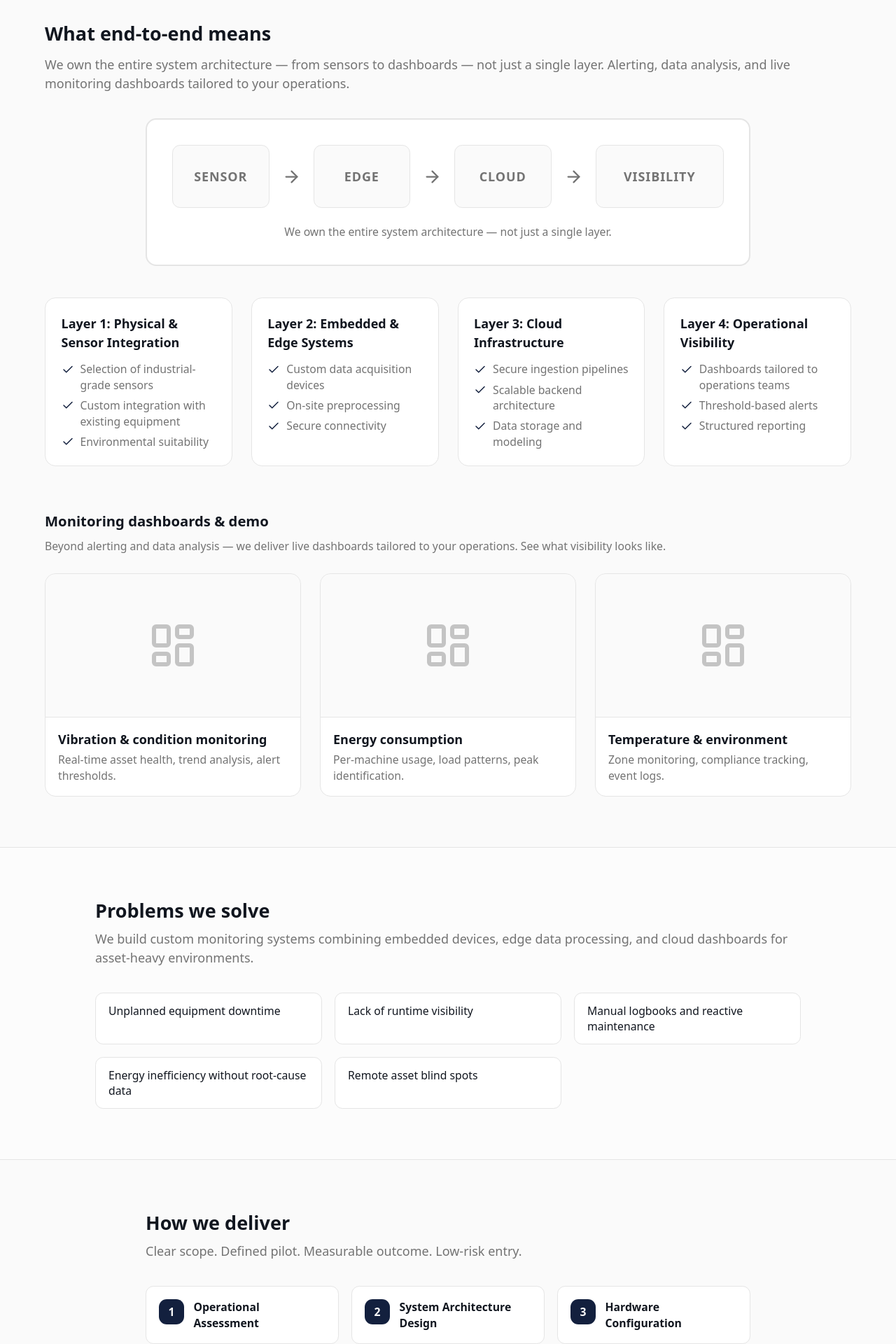
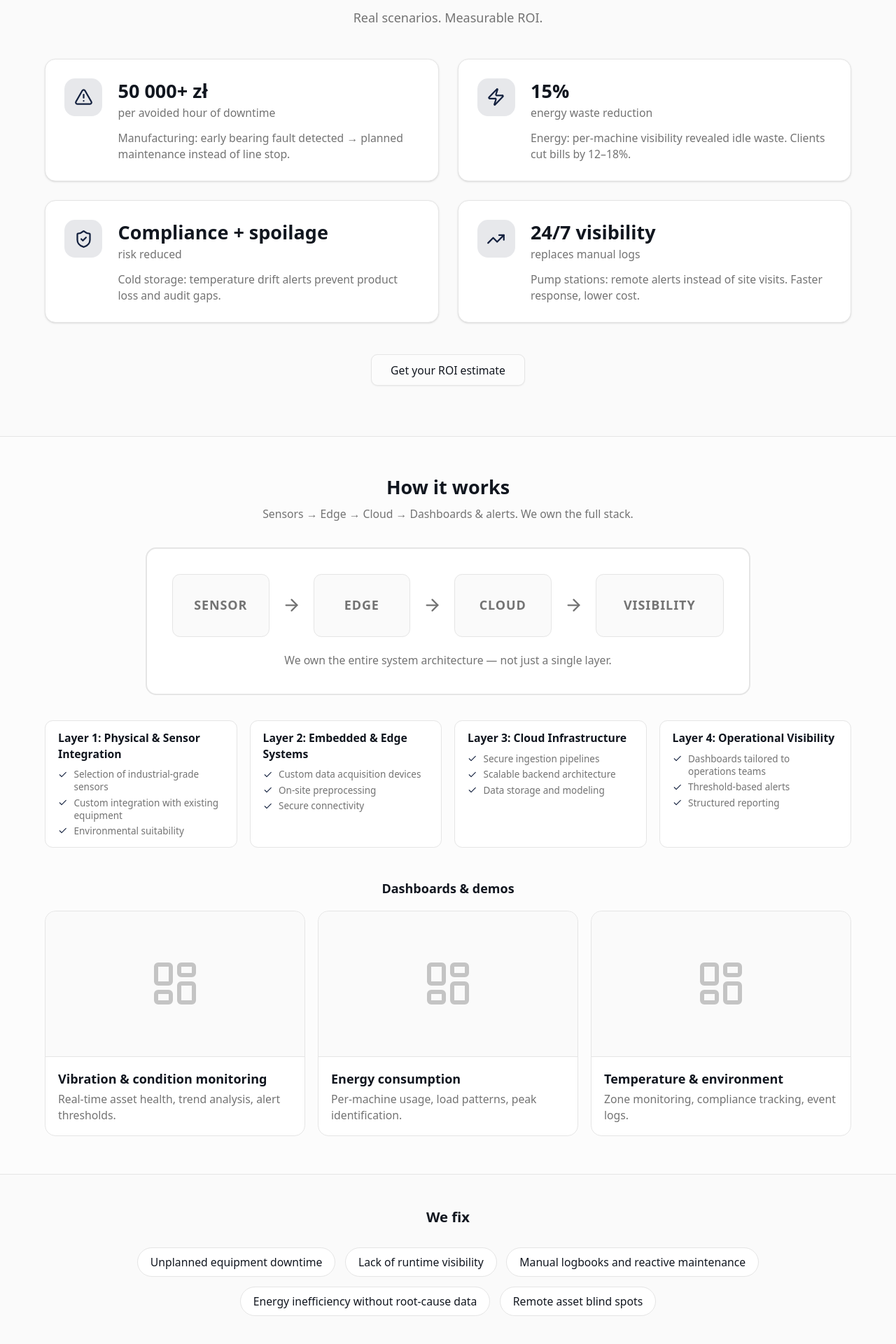
Before and after one commit to mateuszglowa/swa-iot-web, a Next.js app: page / in a window 1280 px wide. Shown: the part 800-2720 px from the top of the page at 70% size. Built offline with nearby package versions, Linux system fonts and the light colour scheme.

Commit message:
fixed the UI to be more easy to read

```diff
--- a/src/app/page.tsx
+++ b/src/app/page.tsx
@@ -8,6 +8,10 @@ import {
   User,
   Phone,
   LayoutDashboard,
+  TrendingUp,
+  Zap,
+  ShieldCheck,
+  AlertTriangle,
 } from "lucide-react";
 
 function HeroVisual() {
@@ -96,6 +100,37 @@ function EndToEndDiagram() {
     </div>
   );
 }
+
+const ROI_SCENARIOS = [
+  {
+    id: "downtime",
+    icon: AlertTriangle,
+    amount: "50 000+ zł",
+    unit: "per avoided hour of downtime",
+    scenario: "Manufacturing: early bearing fault detected → planned maintenance instead of line stop.",
+  },
+  {
+    id: "energy",
+    icon: Zap,
+    amount: "15%",
+    unit: "energy waste reduction",
+    scenario: "Energy: per-machine visibility revealed idle waste. Clients cut bills by 12–18%.",
+  },
+  {
+    id: "spoilage",
+    icon: ShieldCheck,
+    amount: "Compliance + spoilage",
+    unit: "risk reduced",
+    scenario: "Cold storage: temperature drift alerts prevent product loss and audit gaps.",
+  },
+  {
+    id: "remote",
+    icon: TrendingUp,
+    amount: "24/7 visibility",
+    unit: "replaces manual logs",
+    scenario: "Pump stations: remote alerts instead of site visits. Faster response, lower cost.",
+  },
+] as const;
 
 const E2E_LAYERS = [
   {
@@ -277,19 +312,14 @@ export default function Home() {
         <div className="mx-auto max-w-2xl text-center">
           <HeroVisual />
           <span className="mt-6 inline-block rounded-full border border-navy/20 bg-navy/5 px-4 py-1.5 text-xs font-medium uppercase tracking-wider text-navy dark:border-white/30 dark:bg-white/15 dark:text-white">
-            30-day pilot
+            30-day pilot · Low risk
           </span>
           <h1 className="mt-6 text-3xl font-bold tracking-tight text-foreground sm:text-4xl md:text-5xl md:leading-tight">
-            End-to-End Industrial Monitoring Systems
+            Industrial monitoring that pays for itself
           </h1>
           <p className="mt-5 text-lg text-muted-foreground sm:text-xl">
-            From physical sensors to actionable cloud insights — we design and
-            deploy complete monitoring solutions for real-world operations.
-          </p>
-          <p className="mt-3 text-base text-muted-foreground">
-            We build reliable monitoring systems for equipment, utilities, and
-            infrastructure where downtime and blind spots create operational
-            risk.
+            Prevent downtime. Cut energy waste. Get visibility. Real ROI from
+            day one.
           </p>
           <div className="mt-10 flex flex-col items-center justify-center gap-3 sm:flex-row">
             <Button
@@ -297,7 +327,7 @@ export default function Home() {
               size="lg"
               className="w-full min-w-[200px] shadow-lg shadow-navy/20 transition-all hover:shadow-xl hover:shadow-navy/25 sm:w-auto"
             >
-              <a href="#contact">Schedule Intro Call</a>
+              <a href="#roi">See savings examples</a>
             </Button>
             <Button
               asChild
@@ -305,45 +335,89 @@ export default function Home() {
               size="lg"
               className="w-full min-w-[200px] border-2 border-foreground/20 hover:border-accent-industrial hover:bg-accent-industrial/5 hover:text-foreground sm:w-auto"
             >
-              <a href="#what-e2e">See How It Works</a>
+              <a href="#contact">Schedule intro call</a>
             </Button>
           </div>
         </div>
       </section>
 
-      {/* 2. What End-to-End Means */}
+      {/* 2. ROI Scenarios — main focus */}
       <section
-        id="what-e2e"
+        id="roi"
         className="border-b border-border bg-muted/40 px-6 py-16 sm:px-8 lg:px-12"
       >
         <div className="mx-auto max-w-5xl">
-          <h2 className="text-xl font-bold text-foreground sm:text-2xl">
-            What end-to-end means
+          <h2 className="text-center text-2xl font-bold text-foreground sm:text-3xl">
+            What clients save
           </h2>
-          <p className="mt-3 text-muted-foreground">
-            We own the entire system architecture — from sensors to dashboards —
-            not just a single layer. Alerting, data analysis, and live
-            monitoring dashboards tailored to your operations.
+          <p className="mt-2 text-center text-muted-foreground">
+            Real scenarios. Measurable ROI.
+          </p>
+          <div className="mt-10 grid gap-6 sm:grid-cols-2">
+            {ROI_SCENARIOS.map((item) => {
+              const Icon = item.icon;
+              return (
+                <article
+                  key={item.id}
+                  className="flex gap-5 rounded-xl border border-border bg-card p-6 shadow-sm transition-shadow hover:shadow-md"
+                >
+                  <div className="flex size-12 shrink-0 items-center justify-center rounded-xl bg-navy/10 text-navy dark:bg-white/15">
+                    <Icon className="size-6" />
+                  </div>
+                  <div className="min-w-0 flex-1">
+                    <p className="text-xl font-bold text-foreground sm:text-2xl">
+                      {item.amount}
+                    </p>
+                    <p className="mt-0.5 text-sm font-medium text-muted-foreground">
+                      {item.unit}
+                    </p>
+                    <p className="mt-3 text-sm text-muted-foreground">
+                      {item.scenario}
+                    </p>
+                  </div>
+                </article>
+              );
+            })}
+          </div>
+          <div className="mt-10 text-center">
+            <Button asChild size="lg" variant="outline">
+              <a href="#contact">Get your ROI estimate</a>
+            </Button>
+          </div>
+        </div>
+      </section>
+
+      {/* 3. What End-to-End Means */}
+      <section
+        id="what-e2e"
+        className="border-b border-border px-6 py-12 sm:px-8 lg:px-12"
+      >
+        <div className="mx-auto max-w-5xl">
+          <h2 className="text-center text-xl font-bold text-foreground sm:text-2xl">
+            How it works
+          </h2>
+          <p className="mt-2 text-center text-sm text-muted-foreground">
+            Sensors → Edge → Cloud → Dashboards & alerts. We own the full stack.
           </p>
           <div className="mt-8 flex justify-center">
             <EndToEndDiagram />
           </div>
-          <div className="mt-10 grid gap-6 sm:grid-cols-2 xl:grid-cols-4">
+          <div className="mt-8 grid gap-4 sm:grid-cols-2 xl:grid-cols-4">
             {E2E_LAYERS.map((layer) => (
               <div
                 key={layer.id}
-                className="rounded-xl border border-border bg-card p-5"
+                className="rounded-lg border border-border bg-card px-4 py-3"
               >
-                <h3 className="font-semibold text-foreground">
+                <h3 className="font-semibold text-foreground text-sm">
                   {layer.title}
                 </h3>
-                <ul className="mt-3 space-y-1.5">
+                <ul className="mt-2 space-y-1">
                   {layer.bullets.map((b) => (
                     <li
                       key={b}
-                      className="flex items-start gap-2 text-sm text-muted-foreground"
+                      className="flex items-start gap-2 text-xs text-muted-foreground"
                     >
-                      <Check className="mt-0.5 size-4 shrink-0 text-navy" />
+                      <Check className="mt-0.5 size-3 shrink-0 text-navy" />
                       <span>{b}</span>
                     </li>
                   ))}
@@ -353,15 +427,11 @@ export default function Home() {
           </div>
 
           {/* Dashboard demo preview */}
-          <div className="mt-14">
-            <h3 className="text-lg font-semibold text-foreground">
-              Monitoring dashboards & demo
+          <div className="mt-10">
+            <h3 className="text-center text-base font-semibold text-foreground">
+              Dashboards & demos
             </h3>
-            <p className="mt-2 text-sm text-muted-foreground">
-              Beyond alerting and data analysis — we deliver live dashboards
-              tailored to your operations. See what visibility looks like.
-            </p>
-            <div className="mt-6 grid gap-6 sm:grid-cols-2 lg:grid-cols-3">
+            <div className="mt-4 grid gap-4 sm:grid-cols-2 lg:grid-cols-3">
               {DEMO_DASHBOARDS.map((demo) => (
                 <article
                   key={demo.id}
@@ -398,50 +468,44 @@ export default function Home() {
         </div>
       </section>
 
-      {/* 3. Problems We Solve */}
-      <section className="border-b border-border px-6 py-16 sm:px-8 lg:px-12">
+      {/* 4. Problems We Solve */}
+      <section className="border-b border-border bg-muted/40 px-6 py-10 sm:px-8 lg:px-12">
         <div className="mx-auto max-w-4xl">
-          <h2 className="text-xl font-bold text-foreground sm:text-2xl">
-            Problems we solve
+          <h2 className="text-center text-lg font-bold text-foreground">
+            We fix
           </h2>
-          <p className="mt-2 text-muted-foreground">
-          We build custom monitoring systems combining embedded devices, edge data processing, and cloud dashboards for asset-heavy environments.
-          </p>
-          <div className="mt-8 grid gap-4 sm:grid-cols-2 lg:grid-cols-3">
+          <div className="mt-6 flex flex-wrap justify-center gap-3">
             {PROBLEMS.map((problem) => (
-              <div
+              <span
                 key={problem}
-                className="rounded-lg border border-border bg-card px-4 py-3"
+                className="rounded-full border border-border bg-card px-4 py-2 text-sm font-medium text-foreground"
               >
-                <p className="text-sm font-medium text-foreground">{problem}</p>
-              </div>
+                {problem}
+              </span>
             ))}
           </div>
         </div>
       </section>
 
-      {/* 4. How We Deliver */}
+      {/* 5. How We Deliver */}
       <section
         id="how-it-works"
-        className="border-b border-border bg-muted/40 px-6 py-16 sm:px-8 lg:px-12"
+        className="border-b border-border px-6 py-10 sm:px-8 lg:px-12"
       >
         <div className="mx-auto max-w-3xl">
-          <h2 className="text-xl font-bold text-foreground sm:text-2xl">
+          <h2 className="text-center text-lg font-bold text-foreground">
             How we deliver
           </h2>
-          <p className="mt-2 text-muted-foreground">
-            Clear scope. Defined pilot. Measurable outcome. Low-risk entry.
-          </p>
-          <ol className="mt-8 grid grid-cols-1 gap-4 sm:grid-cols-2 lg:grid-cols-3">
+          <ol className="mt-6 flex flex-wrap justify-center gap-3">
             {DELIVERY_STEPS.map((step, i) => (
               <li
                 key={step}
-                className="flex items-start gap-3 rounded-lg border border-border bg-card p-4"
+                className="flex items-center gap-2 rounded-lg border border-border bg-card px-4 py-2"
               >
-                <span className="flex size-8 shrink-0 items-center justify-center rounded-lg bg-navy text-sm font-bold text-navy-foreground">
+                <span className="flex size-6 shrink-0 items-center justify-center rounded bg-navy text-xs font-bold text-navy-foreground">
                   {i + 1}
                 </span>
-                <span className="text-sm font-semibold text-foreground">
+                <span className="text-sm font-medium text-foreground">
                   {step}
                 </span>
               </li>
@@ -450,109 +514,76 @@ export default function Home() {
         </div>
       </section>
 
-      {/* 4b. 30-day pilot – How our pilot works */}
+      {/* 5b. 30-day pilot */}
       <section
         id="pilot"
-        className="border-b border-border px-6 py-16 sm:px-8 lg:px-12"
+        className="border-b border-border bg-muted/40 px-6 py-10 sm:px-8 lg:px-12"
       >
         <div className="mx-auto max-w-3xl">
-          <h2 className="text-xl font-bold text-foreground sm:text-2xl">
-            30-day pilot
+          <h2 className="text-center text-lg font-bold text-foreground">
+            30-day pilot — no commitment
           </h2>
-          <p className="mt-2 text-muted-foreground">
-            Low-risk way to start. We handle configuration and analysis; you get
-            a clear report with findings and next-step options.
-          </p>
-          <div className="mt-8 rounded-2xl border-2 border-border bg-muted/30 p-6 sm:p-8">
-            <h3 className="text-base font-semibold text-foreground">
-              How our pilot works
-            </h3>
-            <ol className="mt-6 grid grid-cols-1 gap-4 sm:grid-cols-5 sm:gap-2">
+          <div className="mt-6 rounded-xl border-2 border-border bg-card p-6">
+            <ol className="flex flex-wrap justify-center gap-4 sm:gap-6">
               {PILOT_STEPS.map((item) => (
                 <li
                   key={item.step}
-                  className="flex flex-col items-center gap-2 text-center"
+                  className="flex flex-col items-center gap-1 text-center"
                 >
-                  <span className="flex size-10 shrink-0 items-center justify-center rounded-xl bg-navy text-sm font-bold text-navy-foreground shadow shadow-navy/20">
+                  <span className="flex size-9 shrink-0 items-center justify-center rounded-lg bg-navy text-xs font-bold text-navy-foreground">
                     {item.step}
                   </span>
-                  <span className="text-sm font-semibold text-foreground">
+                  <span className="max-w-[120px] text-xs font-medium text-foreground">
                     {item.title}
                   </span>
                 </li>
               ))}
             </ol>
           </div>
-          <p className="mt-6 flex items-start gap-2 text-sm text-muted-foreground">
-            <Check className="mt-0.5 size-4 shrink-0 text-navy" />
-            <span>No long-term commitment required for pilot phase.</span>
-          </p>
         </div>
       </section>
 
-      {/* 5. Use Case Examples */}
-      <section className="border-b border-border px-6 py-16 sm:px-8 lg:px-12">
+      {/* 6. Use Cases — ROI focus */}
+      <section className="border-b border-border px-6 py-10 sm:px-8 lg:px-12">
         <div className="mx-auto max-w-5xl">
-          <h2 className="text-xl font-bold text-foreground sm:text-2xl">
-            Use case examples
+          <h2 className="text-center text-lg font-bold text-foreground">
+            ROI by industry
           </h2>
-          <p className="mt-2 text-muted-foreground">
-            Concise by vertical. Scope is tailored to your assets and risks.
-          </p>
-          <div className="mt-8 grid gap-6 sm:grid-cols-2 lg:grid-cols-3">
+          <div className="mt-6 grid gap-4 sm:grid-cols-2 lg:grid-cols-3">
             {USE_CASES.map((uc) => (
               <article
                 key={uc.vertical}
-                className="rounded-xl border border-border bg-card p-5"
+                className="rounded-xl border border-border bg-card p-4"
               >
                 <h3 className="font-semibold text-foreground">{uc.vertical}</h3>
-                <p className="mt-2 text-xs font-medium uppercase tracking-wider text-muted-foreground">
-                  Asset
+                <p className="mt-2 text-sm font-medium text-navy">
+                  {uc.outcome}
                 </p>
-                <p className="mt-0.5 text-sm text-foreground">{uc.asset}</p>
-                <p className="mt-2 text-xs font-medium uppercase tracking-wider text-muted-foreground">
-                  Risk
-                </p>
-                <p className="mt-0.5 text-sm text-foreground">{uc.risk}</p>
-                <p className="mt-2 text-xs font-medium uppercase tracking-wider text-muted-foreground">
-                  Monitored variables
-                </p>
-                <p className="mt-0.5 text-sm text-foreground">{uc.variables}</p>
-                <p className="mt-2 text-xs font-medium uppercase tracking-wider text-muted-foreground">
-                  Operational outcome
-                </p>
-                <p className="mt-0.5 text-sm text-foreground">{uc.outcome}</p>
               </article>
             ))}
           </div>
         </div>
       </section>
 
-      {/* 5b. Recent Projects */}
-      <section className="border-b border-border bg-muted/40 px-6 py-16 sm:px-8 lg:px-12">
+      {/* 6b. Recent Projects */}
+      <section className="border-b border-border bg-muted/40 px-6 py-10 sm:px-8 lg:px-12">
         <div className="mx-auto max-w-5xl">
-          <h2 className="text-xl font-bold text-foreground sm:text-2xl">
+          <h2 className="text-center text-lg font-bold text-foreground">
             Recent projects
           </h2>
-          <p className="mt-2 text-muted-foreground">
-            Representative examples of monitoring systems we have delivered.
-          </p>
-          <div className="mt-8 grid gap-4 sm:grid-cols-2">
+          <div className="mt-6 grid gap-4 sm:grid-cols-2">
             {RECENT_PROJECTS.map((project) => (
               <article
                 key={project.title}
-                className="rounded-xl border border-border bg-card p-5"
+                className="rounded-xl border border-border bg-card p-4"
               >
-                <span className="text-xs font-medium uppercase tracking-wider text-muted-foreground">
+                <span className="text-xs font-medium text-muted-foreground">
                   {project.industry}
                 </span>
                 <h3 className="mt-1 font-semibold text-foreground">
                   {project.title}
                 </h3>
-                <p className="mt-2 text-sm text-muted-foreground">
-                  {project.scope}
-                </p>
-                <p className="mt-2 text-sm font-medium text-foreground">
+                <p className="mt-2 text-sm font-medium text-navy">
                   {project.outcome}
                 </p>
               </article>
@@ -561,19 +592,19 @@ export default function Home() {
         </div>
       </section>
 
-      {/* 6. Why Our Approach */}
-      <section className="border-b border-border px-6 py-16 sm:px-8 lg:px-12">
+      {/* 7. Why Us */}
+      <section className="border-b border-border px-6 py-10 sm:px-8 lg:px-12">
         <div className="mx-auto max-w-2xl">
-          <h2 className="text-xl font-bold text-foreground sm:text-2xl">
-            Why our approach
+          <h2 className="text-center text-lg font-bold text-foreground">
+            Why us
           </h2>
-          <ul className="mt-6 space-y-3">
+          <ul className="mt-6 grid gap-3 sm:grid-cols-2">
             {WHY_APPROACH.map((point) => (
               <li
                 key={point}
-                className="flex items-start gap-3 text-muted-foreground"
+                className="flex items-start gap-2 rounded-lg border border-border bg-card px-4 py-2 text-sm text-muted-foreground"
               >
-                <Check className="mt-0.5 size-5 shrink-0 text-navy" />
+                <Check className="mt-0.5 size-4 shrink-0 text-navy" />
                 <span>{point}</span>
               </li>
             ))}
@@ -581,45 +612,40 @@ export default function Home() {
         </div>
       </section>
 
-      {/* 6b. About Us */}
-      <section className="border-b border-border bg-muted/40 px-6 py-16 sm:px-8 lg:px-12">
+      {/* 7b. About Us */}
+      <section className="border-b border-border bg-muted/40 px-6 py-10 sm:px-8 lg:px-12">
         <div className="mx-auto max-w-4xl">
-          <h2 className="text-xl font-bold text-foreground sm:text-2xl">
+          <h2 className="text-center text-lg font-bold text-foreground">
             About us
           </h2>
-          <p className="mt-2 text-muted-foreground">
-            We combine deep technical expertise with hands-on experience in
-            industrial operations. Our team has built and deployed monitoring
-            systems across manufacturing, utilities, and cold chain.
-          </p>
-          <div className="mt-10 space-y-10">
+          <div className="mt-6 grid gap-6 sm:grid-cols-2">
             {FOUNDERS.map((founder) => (
               <article
                 key={founder.name + founder.role}
-                className="flex flex-col gap-6 rounded-xl border border-border bg-card p-6 sm:flex-row sm:items-start"
+                className="flex gap-4 rounded-xl border border-border bg-card p-4"
               >
                 <div className="flex shrink-0">
                   {founder.image ? (
                     <img
                       src={founder.image}
                       alt={founder.name}
-                      className="size-24 rounded-xl object-cover sm:size-28"
+                      className="size-16 rounded-lg object-cover sm:size-20"
                     />
                   ) : (
                     <div
-                      className="flex size-24 items-center justify-center rounded-xl border-2 border-dashed border-muted-foreground/30 bg-muted/50 sm:size-28"
+                      className="flex size-16 items-center justify-center rounded-lg border-2 border-dashed border-muted-foreground/30 bg-muted/50 sm:size-20"
                       aria-label="Photo placeholder"
                     >
-                      <User className="size-10 text-muted-foreground/50" />
+                      <User className="size-8 text-muted-foreground/50" />
                     </div>
                   )}
                 </div>
                 <div className="min-w-0 flex-1">
                   <h3 className="font-semibold text-foreground">{founder.name}</h3>
-                  <p className="mt-0.5 text-sm font-medium text-muted-foreground">
+                  <p className="mt-0.5 text-xs font-medium text-muted-foreground">
                     {founder.role}
                   </p>
-                  <p className="mt-3 text-sm text-muted-foreground leading-relaxed">
+                  <p className="mt-2 text-xs text-muted-foreground">
                     {founder.bio}
                   </p>
                 </div>
@@ -635,12 +661,11 @@ export default function Home() {
         className="border-b border-border bg-muted/40 px-6 py-16 sm:px-8 lg:px-12"
       >
         <div className="mx-auto max-w-4xl">
-          <h2 className="text-xl font-bold text-foreground sm:text-2xl">
+          <h2 className="text-center text-xl font-bold text-foreground sm:text-2xl">
             Contact us
           </h2>
-          <p className="mt-2 text-muted-foreground">
-            Have a question or want to discuss a project? Reach out by phone,
-            email, or use the form below for technical inquiries.
+          <p className="mt-2 text-center text-sm text-muted-foreground">
+            Phone, email, or form. We reply quickly.
           </p>
 
           <div className="mt-10 grid gap-10 lg:grid-cols-2 xl:gap-16">
@@ -755,10 +780,10 @@ export default function Home() {
         />
         <div className="relative mx-auto max-w-2xl text-center">
           <h2 className="text-2xl font-bold sm:text-3xl md:text-4xl">
-            Let’s design a monitoring system that fits your operations.
+            Get your ROI estimate
           </h2>
           <p className="mt-6 text-lg text-white/90">
-            Defined scope. Full-stack responsibility. Measurable results.
+            30-day pilot. No commitment. Real numbers.
           </p>
           <div className="mt-10 flex flex-col items-center gap-4 sm:flex-row sm:justify-center">
             <Button
```
